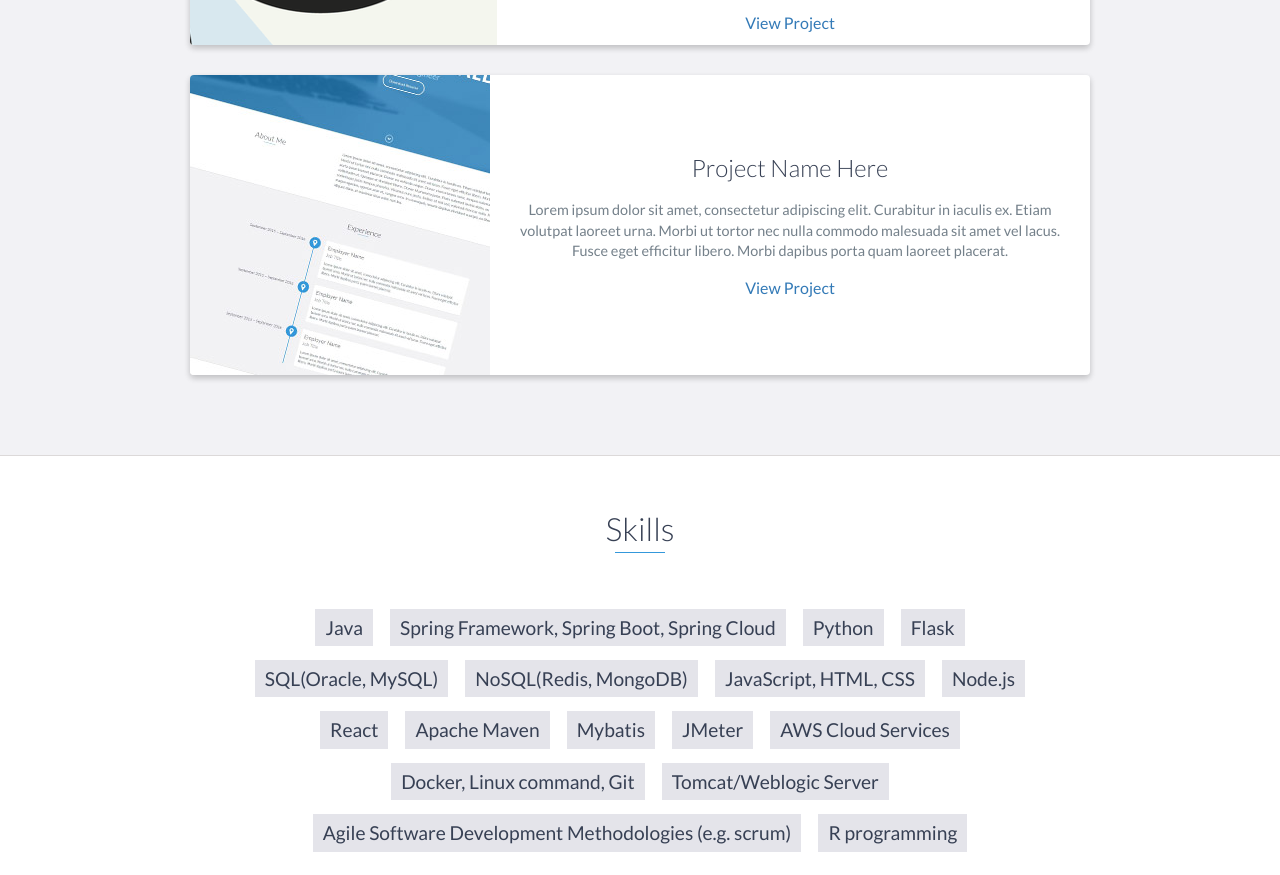
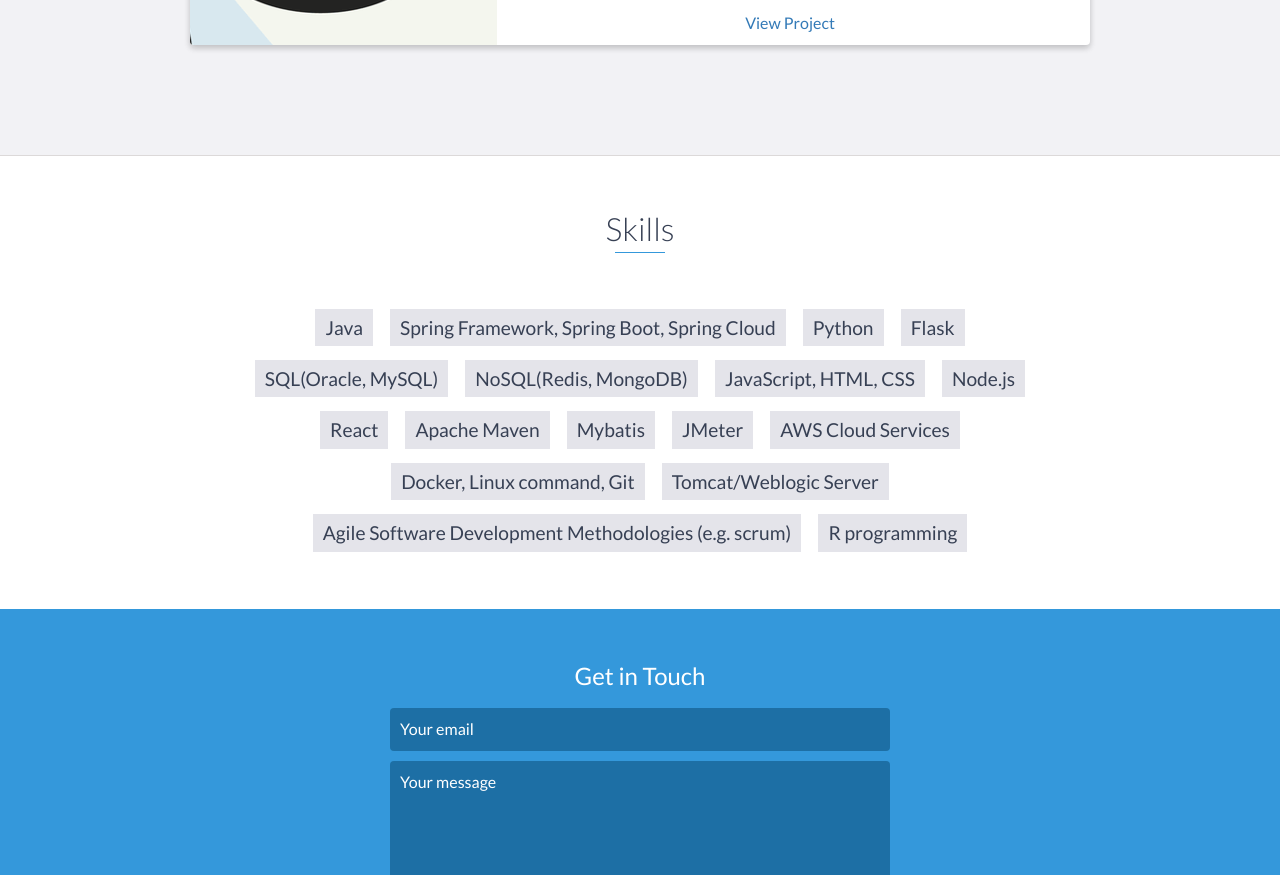
Before and after one commit to greensure/greensure.github.io, a website: page index.html in a window 1280 px wide. Shown: the part 3963-4838 px from the top of the page. Drawn offline with nearby package versions, Linux system fonts and the light colour scheme.

Commit message:
update projects

```diff
--- a/index.html
+++ b/index.html
@@ -206,18 +206,19 @@ I want to apply my technical skills and what I learned so far in a summer intern
 
                 <div class="project shadow-large">
                     <div class="project-image">
-                        <img src="images/project.jpg" />
+                        <!-- <img src="images/project.jpg" /> -->
                     </div>
                     <!-- End .project-image -->
-                    <div class="project-info">
+                    <!-- <div class="project-info">
                         <h3>Project Name Here</h3>
                         <p>
-                            Lorem ipsum dolor sit amet, consectetur adipiscing elit. Curabitur in iaculis ex. Etiam volutpat laoreet urna. Morbi ut tortor nec nulla commodo malesuada sit amet vel lacus. Fusce eget efficitur libero. Morbi dapibus porta quam laoreet placerat.
+                            Lorem ipsum dolor sit amet,
                         </p>
                         <a href="#">View Project</a>
-                    </div>
+                    </div> -->
                     <!-- End .project-info -->
                 </div>
+
                 <!-- End .project -->
             </div>
         </div>
```
